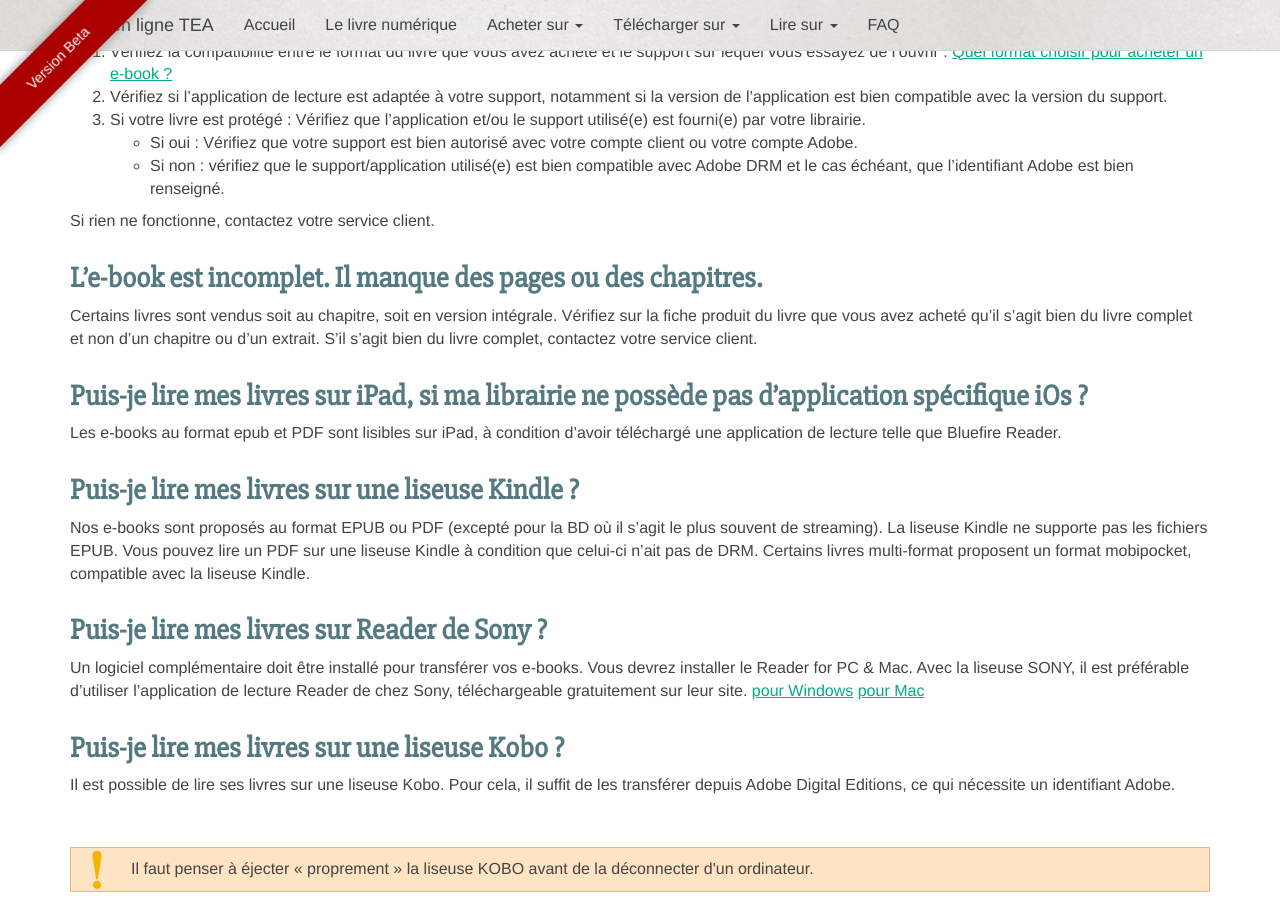
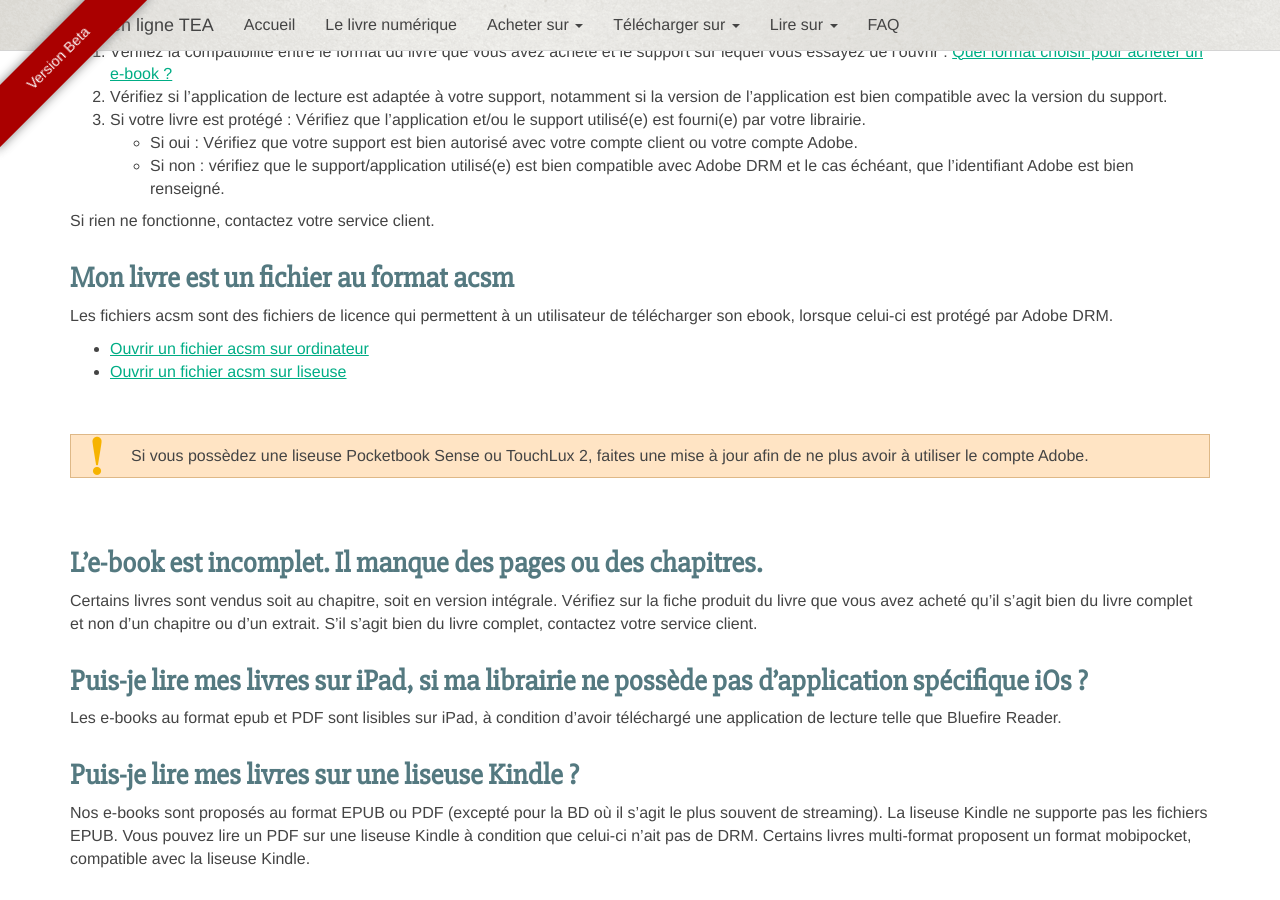
Before and after one commit to TEA-ebook/help-center, a Jekyll site: the page built from _pages/FAQ.md, in a window 1280 px wide and 900 px high, scrolled down 3906 px. Built offline with Jekyll 4.4.1, drawn with Linux system fonts in a browser that asks for light colours; nearby versions of some CDN libraries; Markdown is read by kramdown in place of the engine named in the settings.

Commit message:
Add: Open acsm in FAQ

```diff
--- a/_pages/FAQ.md
+++ b/_pages/FAQ.md
@@ -202,6 +202,15 @@ Vérifiez que l'application et/ou le support utilisé(e) est fourni(e) par votre
   * Si non : vérifiez que le support/application utilisé(e) est bien compatible avec Adobe DRM et le cas échéant, que l'identifiant Adobe est bien renseigné.
 
 Si rien ne fonctionne, contactez votre service client.
+
+{% include anchor.html id="ouvrir-acsm" label="Mon livre est un fichier au format acsm" %}
+###Mon livre est un fichier au format acsm
+Les fichiers acsm sont des fichiers de licence qui permettent à un utilisateur de télécharger son ebook, lorsque celui-ci est protégé par Adobe DRM.
+
+* [Ouvrir un fichier acsm sur ordinateur](/web-ordinateur/#lire-ordinateur)
+* [Ouvrir un fichier acsm sur liseuse](/web-basic2/#tranferer-basic2)
+
+<p class="warningtip">Si vous possèdez une liseuse Pocketbook Sense ou TouchLux 2, faites une mise à jour afin de ne plus avoir à utiliser le compte Adobe.</p>
 
 {% include anchor.html id="ebook-incomplet" label="L’e-book est incomplet. Il manque des pages ou des chapitres." %}
 ###L’e-book est incomplet. Il manque des pages ou des chapitres.
```
